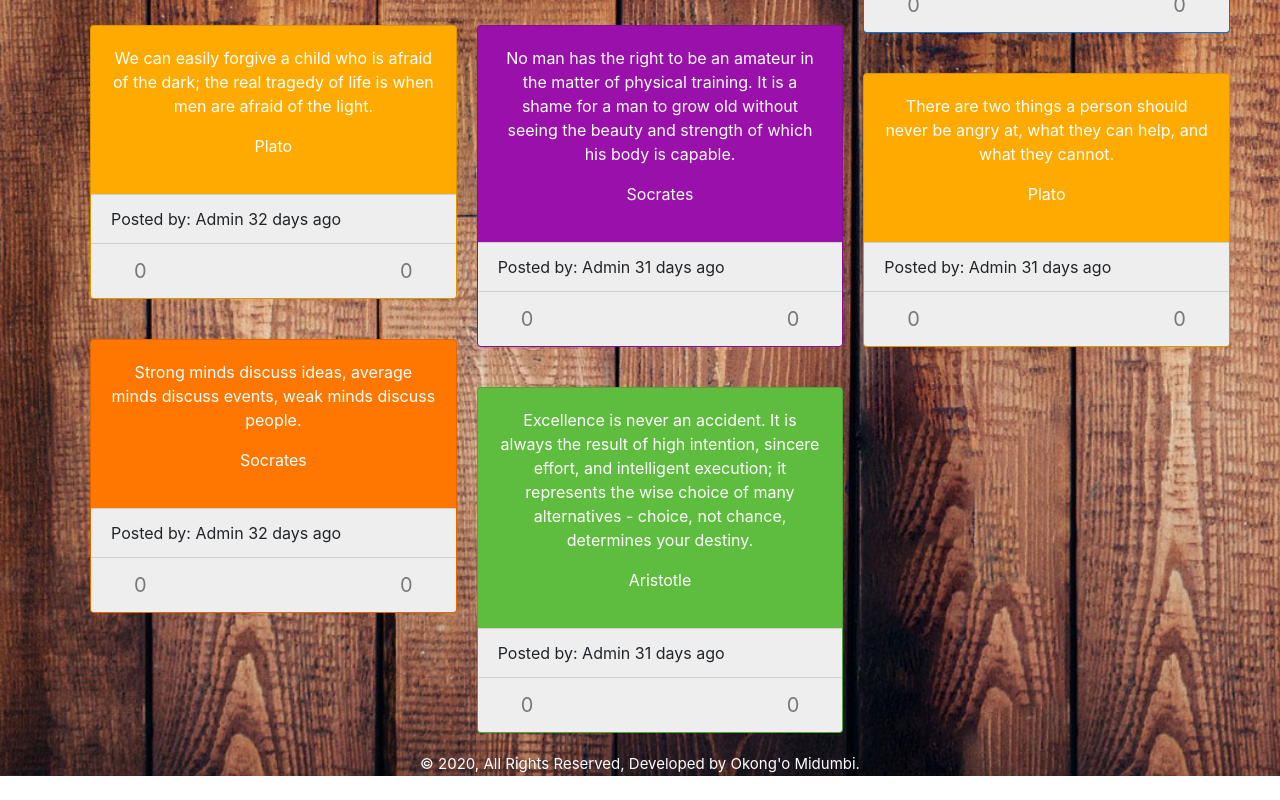
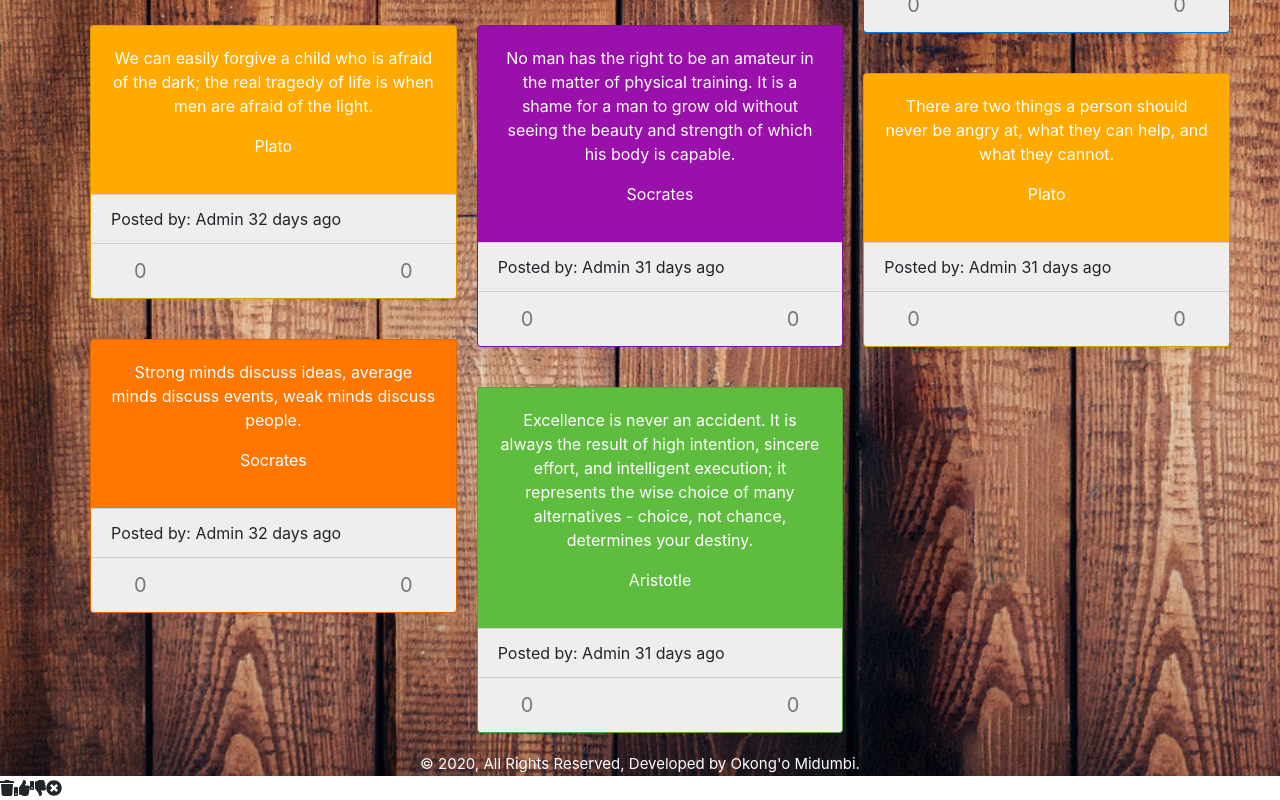
Before and after one commit to JORIM1981/Quotes, an Angular app: page / in a window 1280 px wide. Shown: the part 563-1363 px from the top of the page. Before the commit the page ends 1339 px from the top, so only its background shows below. Built offline with nearby package versions, Linux system fonts and the light colour scheme.

Commit message:
add changes to fontawesome icons

```diff
--- a/src/app/app.component.html
+++ b/src/app/app.component.html
@@ -17,3 +17,7 @@
   </footer>
 </div>
 </body>
+<fa-icon [icon]="faTrash"></fa-icon>
+<fa-icon [icon]="faThumbsUp"></fa-icon>
+<fa-icon [icon]="faThumbsDown"></fa-icon>
+<fa-icon [icon]="faTimesCircle"></fa-icon>
--- a/src/app/app.component.ts
+++ b/src/app/app.component.ts
@@ -1,5 +1,8 @@
 import { Component } from '@angular/core';
-
+import { faTrash } from '@fortawesome/free-solid-svg-icons';
+import { faThumbsUp } from '@fortawesome/free-solid-svg-icons';
+import { faThumbsDown } from '@fortawesome/free-solid-svg-icons';
+import { faTimesCircle } from '@fortawesome/free-solid-svg-icons';
 @Component({
   selector: 'app-root',
   templateUrl: './app.component.html',
@@ -7,4 +10,8 @@ import { Component } from '@angular/core';
 })
 export class AppComponent {
   title = 'Quotes';
+  faTrash = faTrash;
+  faThumbsUp = faThumbsUp;
+  faThumbsDown = faThumbsDown;
+  faTimesCircle = faTimesCircle;
 }
```
